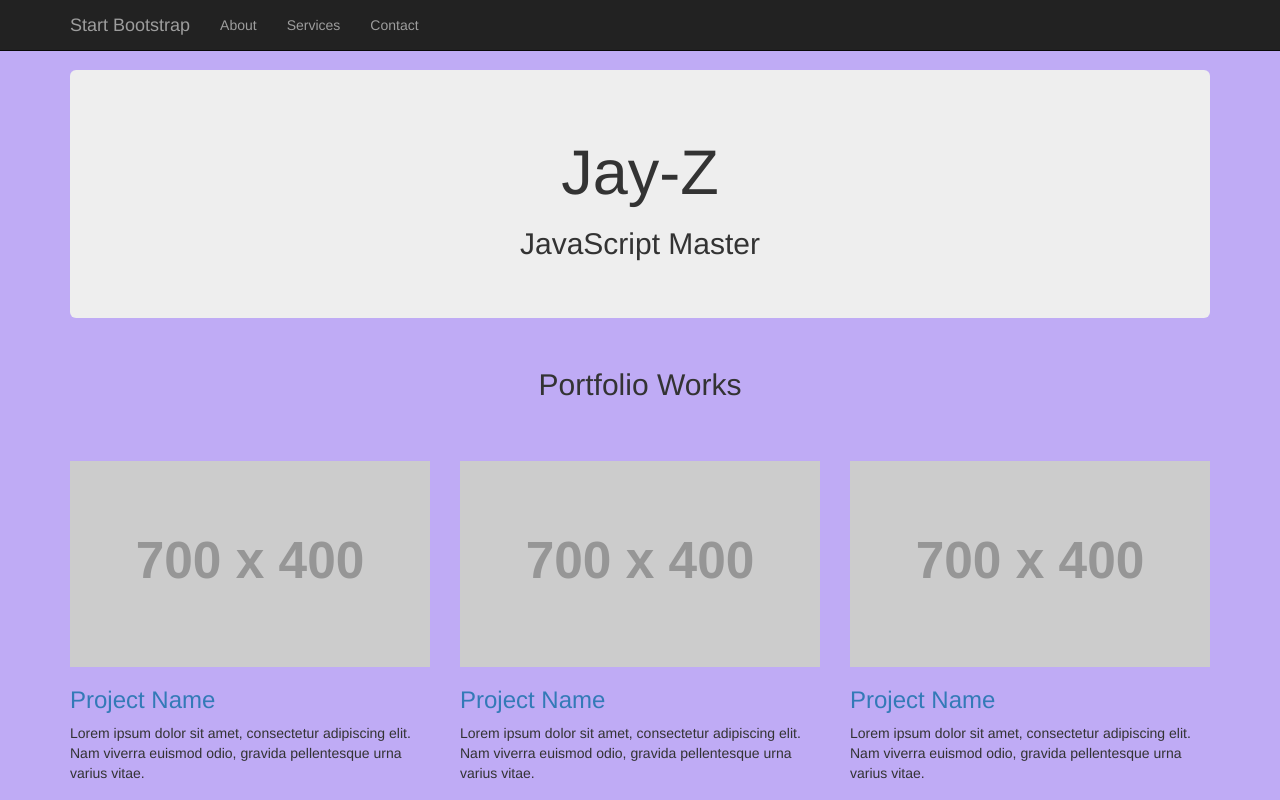
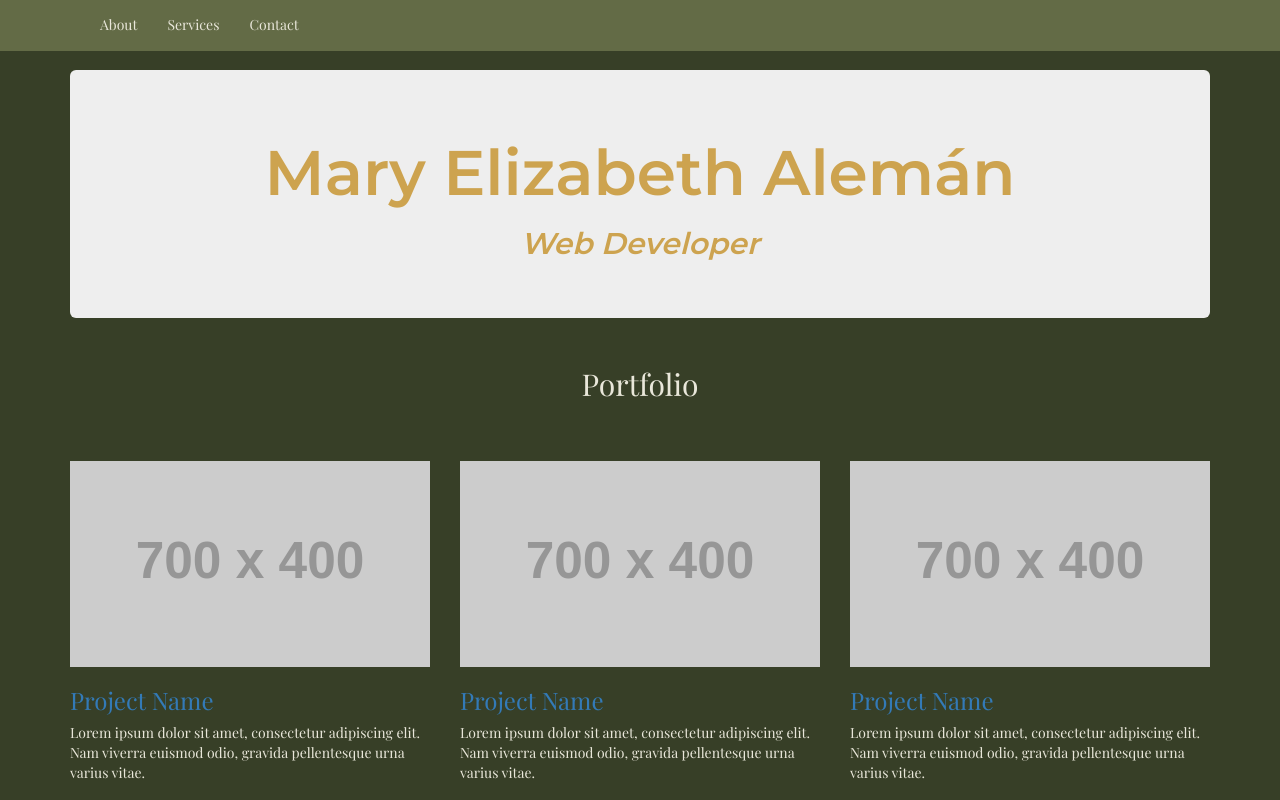
Before and after one commit to mary-eliz/portfolio, a plain HTML site: page index.html in a window 1280 px wide. Shown: the top 800 px of the page. Drawn offline with nearby package versions, Linux system fonts and the light colour scheme; placeholder pictures from the web are drawn by us.

Commit message:
Personalized template

```diff
--- a/css/app.css
+++ b/css/app.css
@@ -1,8 +1,34 @@
 body{
-	background-color:rgba(97, 47, 232, 0.4);
+	background-color: #373F27;
+	font-family: 'Playfair Display', sans-serif;
+	color: #E9E7DA;
 }
 
+.row #mainheader {
+	font-family: 'Montserrat';
+	font-size: 800;
+	color: #CDA34F;
+}
 
+.row .col-md-12 .subheader {
+	font-family: 'Montserrat';
+	font-size: 600;
+	font-style: italic;
+	color: #CDA34F;
+}
+
+.navbar{
+	background-color: #636B46;
+	border-color: #636B46;
+}
+
+.navbar-inverse .navbar-nav>li>a{
+	color: #E9E7DA;
+}
+
+.navbar-inverse .navbar-toggle{
+	border-color: #636B46;
+}
 .portfolio-space{
 	margin-bottom:50px;
 }
--- a/index.html
+++ b/index.html
@@ -7,7 +7,7 @@
     <meta name="viewport" content="width=device-width, initial-scale=1">
     <meta name="description" content="">
     <meta name="author" content="">
-    <title>3 Col Portfolio - Start Bootstrap Template</title>
+    <title>Mary Elizabeth Alemán</title>
     <!-- Bootstrap Core CSS -->
     <link href="css/bootstrap.min.css" rel="stylesheet">
     <!-- Custom CSS -->
@@ -19,6 +19,9 @@
         <script src="https://oss.maxcdn.com/libs/respond.js/1.4.2/respond.min.js"></script>
         <![endif]-->
            <link href="css/app.css" rel="stylesheet">
+           <style>
+           @import url('https://fonts.googleapis.com/css?family=Montserrat:600,800|Playfair+Display:400,700,900');
+           </style>
 </head>
 
 <body>
@@ -33,7 +36,7 @@
                     <span class="icon-bar"></span>
                     <span class="icon-bar"></span>
                 </button>
-                <a class="navbar-brand" href="#">Start Bootstrap</a>
+                <a class="navbar-brand" href="#"></a>
             </div>
             <!-- Collect the nav links, forms, and other content for toggling -->
             <div class="collapse navbar-collapse" id="bs-example-navbar-collapse-1">
@@ -59,14 +62,14 @@
         <div class="row">
             <div class="col-md-12 text-center">
                 <div class="jumbotron">
-                    <h1>Jay-Z</h1>
-                    <h2 class="subheader">JavaScript Master</h2>
+                    <h1 id= "mainheader">Mary Elizabeth Alemán</h1>
+                    <h2 class="subheader">Web Developer</h2>
                 </div>
             </div>
         </div>
         <div class="row portfolio-space">
             <div class="col-md-6 col-md-offset-3 text-center">
-                <h2 class="subheader">Portfolio Works</h2>
+                <h2 class="subheader">Portfolio</h2>
             </div>
         </div>
         <div class="row portfolio-space">
@@ -117,7 +120,7 @@
             <hr>
             <div class="row">
                 <div class="col-md-6 col-md-offset-3">
-                    <h2>I Hate Bugs<small>3/6/2015</small></h2>
+                    <h2>I Hate Bugs <small>3/6/2015</small></h2>
                     <p> I eat bugs for a living...yum!, consectetur adipiscing elit. Nam viverra euismod odio, gravida pellentesque urna varius vitae.scing elit. Nam viverra euismod odio, gravida pellentesque urna varius vitae.</p>
                 </div>
             </div>
```
Also changed, not shown: css/bootstrap.css.
